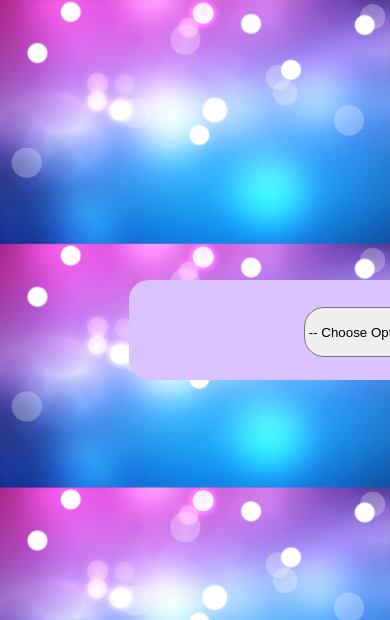
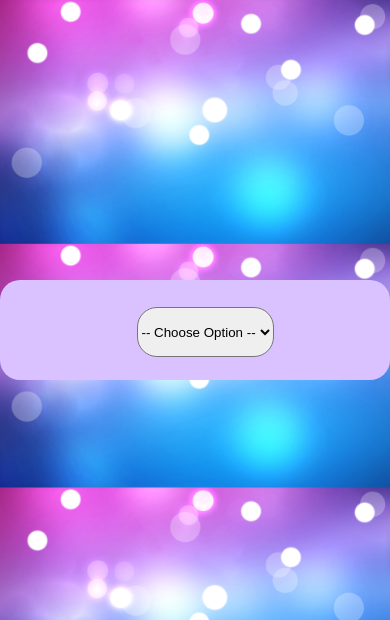
Before and after one commit to gopikark/Career-Guidance, a PHP site: page /asd/rankpredict/main.html in a window 390 px wide; the page is wider, and only the part inside the window is pictured. Shown: the top 620 px of that part. Run offline with PHP 8.4, Linux system fonts and the light colour scheme.

Commit message:
Update mstyle.css

```diff
--- a/rankpredict/mstyle.css
+++ b/rankpredict/mstyle.css
@@ -66,3 +66,10 @@ body{
      margin-left: 35%;
      height: 50px;
  }
+
+@media only screen and (max-width: 640px) {
+ #container{
+margin-left:0%;
+width:100%;
+}
+}
```
